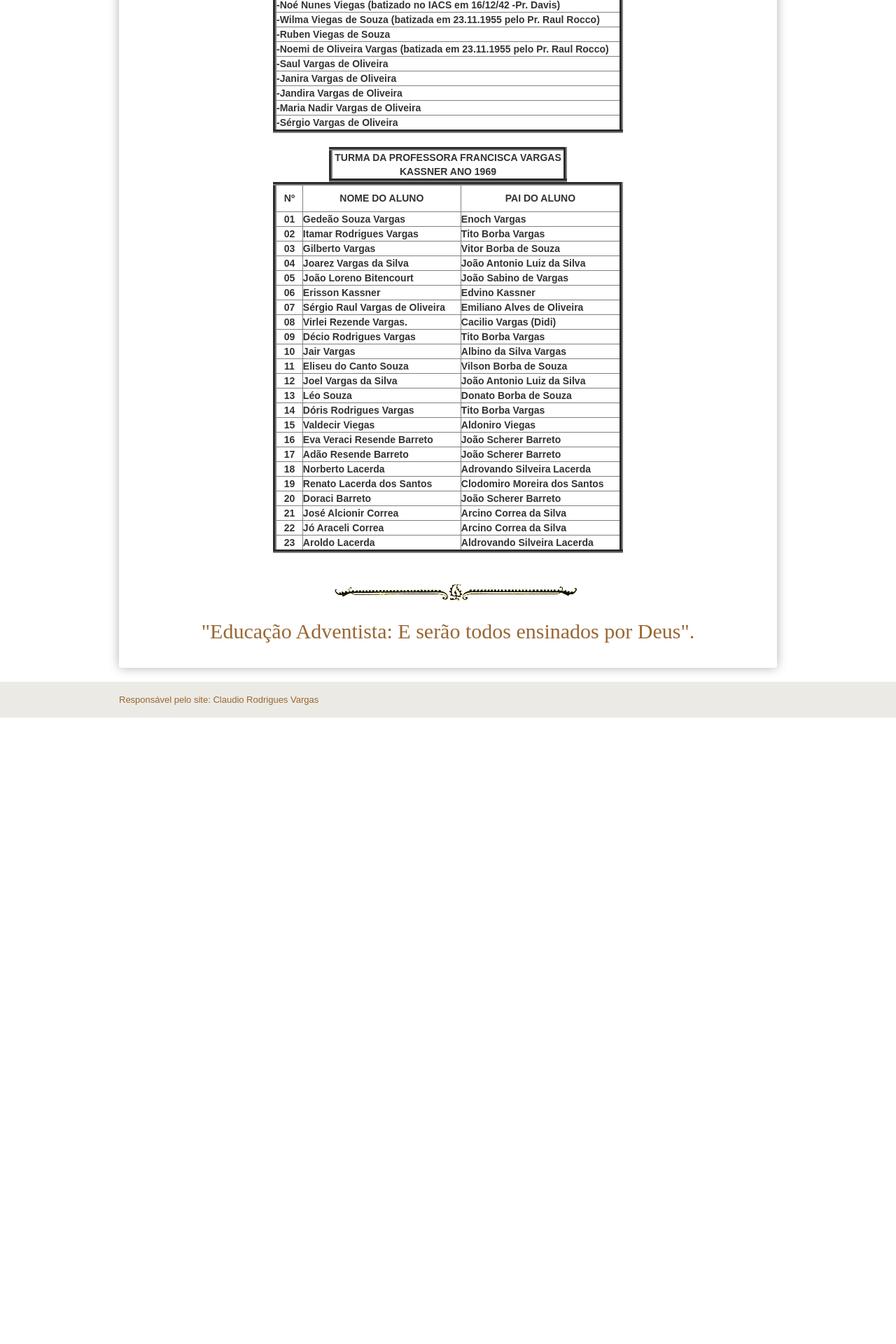
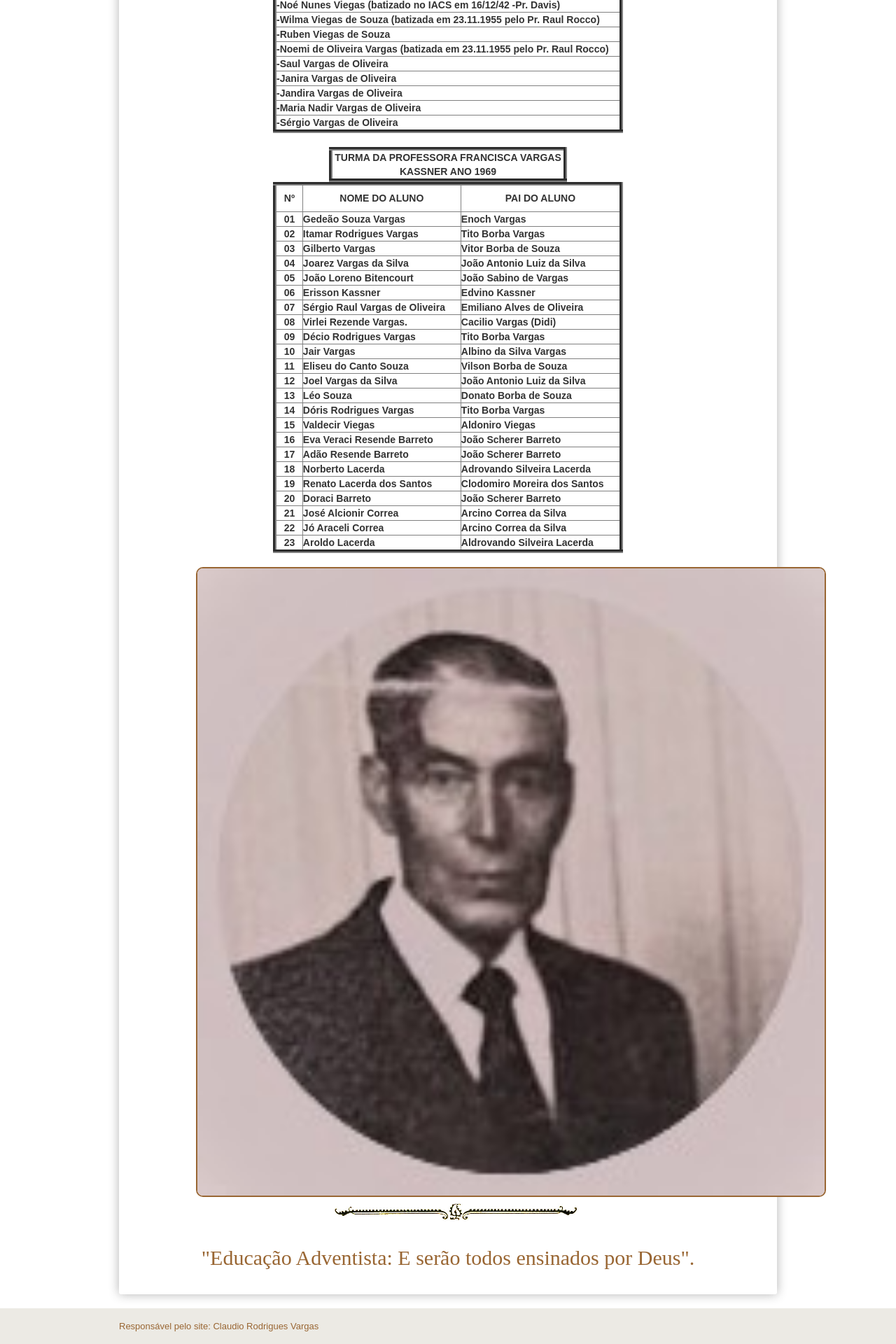
Before and after one commit to claudiovargas1955/claudiovargas1955.github.io, a Jekyll site: the page built from _pages/ensino-da-iasd-bosque.html, in a window 1280 px wide. Shown: the part 1431-3351 px from the top of the page at 70% size. Built offline with Jekyll 4.4.1, drawn with Linux system fonts in a browser that asks for light colours; some web fonts are replaced; before the commit the page ends 2456 px from its top, so only the background shows below that.

Commit message:
Update ensino-da-iasd-bosque.html

```diff
--- a/_pages/ensino-da-iasd-bosque.html
+++ b/_pages/ensino-da-iasd-bosque.html
@@ -421,6 +421,9 @@
  </table>
 
  </div><br>
+<p><img class="esq2" style="float:left"; src="/images/pedrofrancisco.jpg" class="img-responsive" width="900px" title="Professor
+Pedro Francisco Gonzalez";/>
+
 
 
 
```
